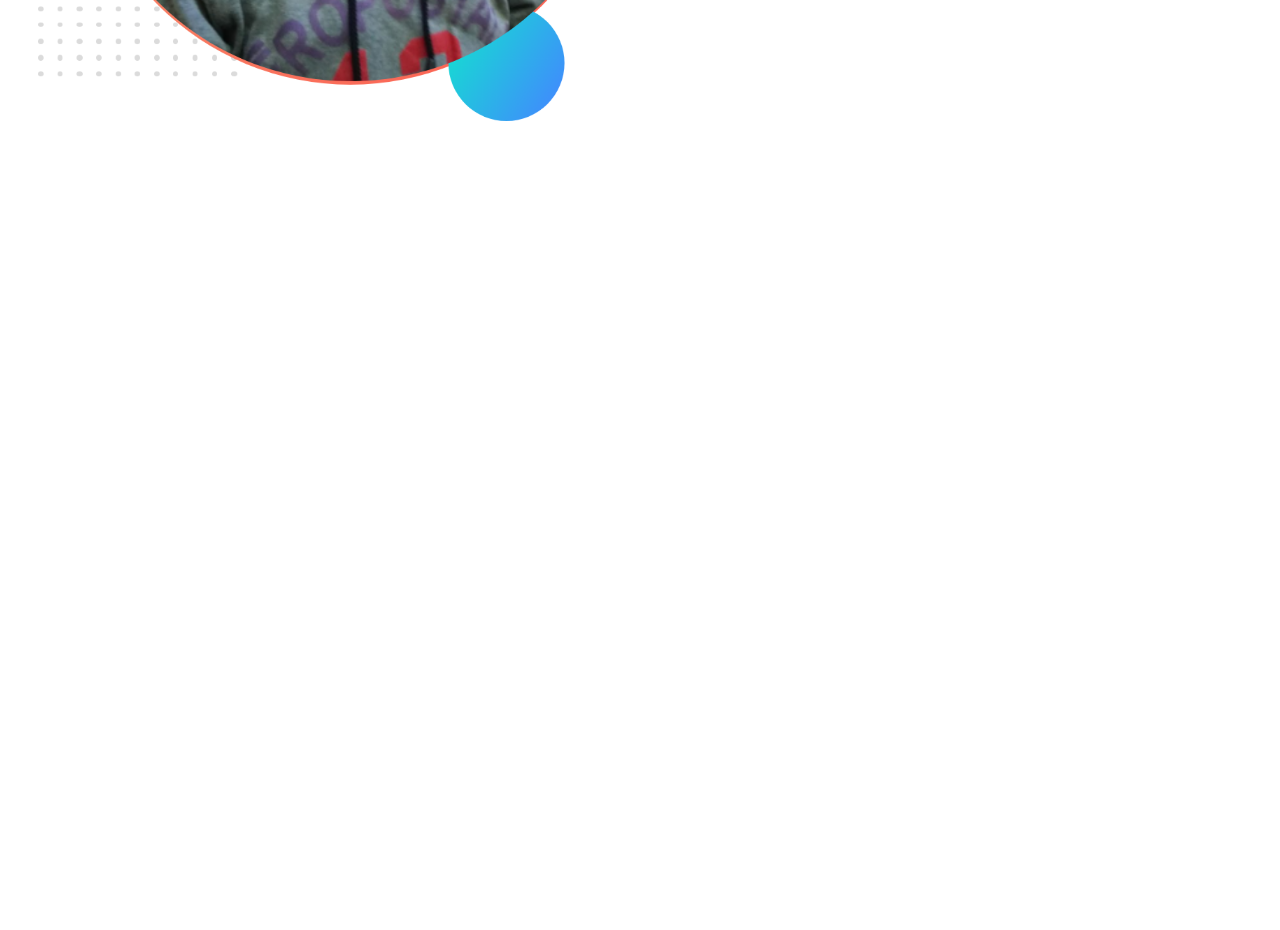
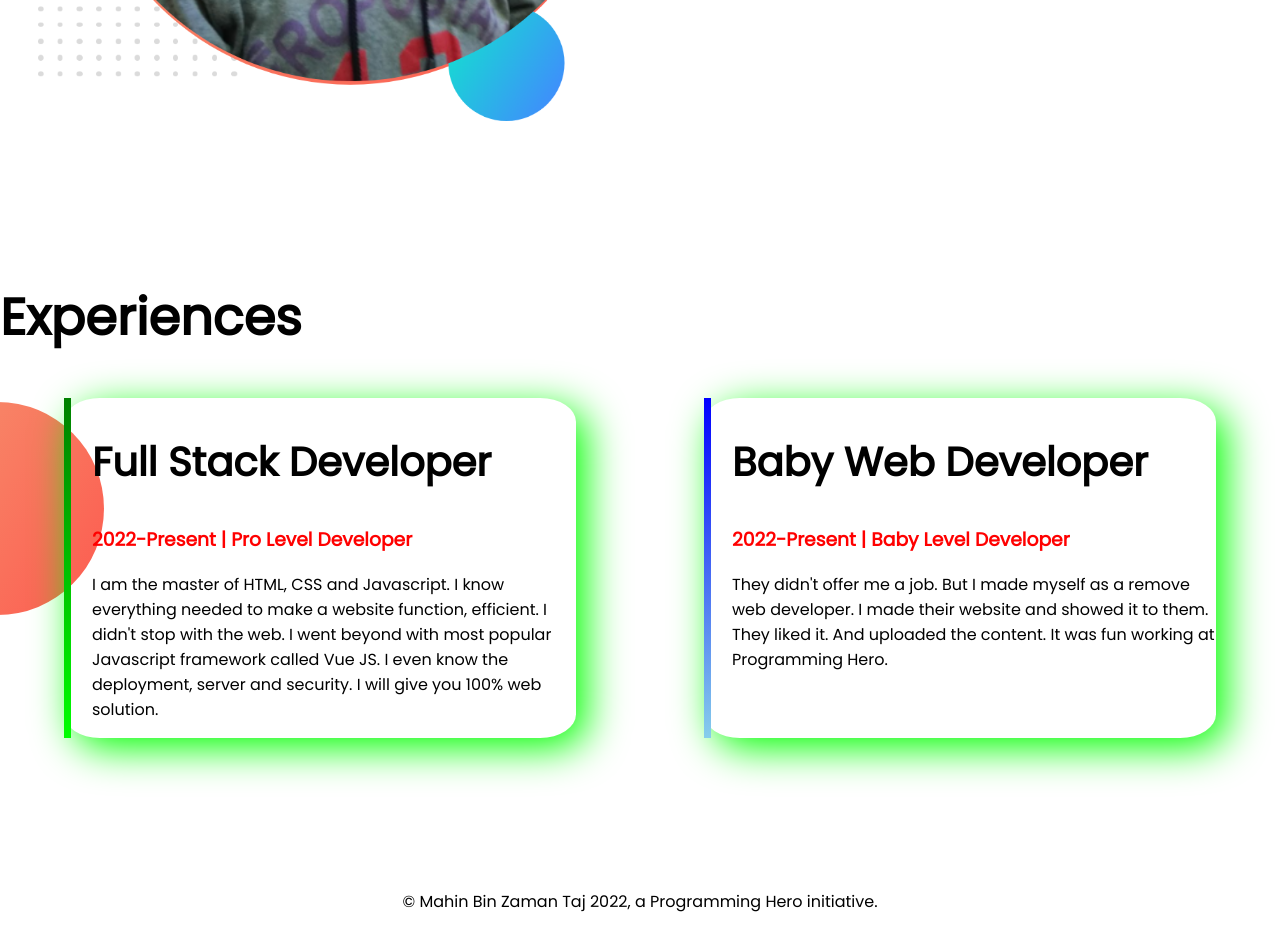
Before and after one commit to MahinBinZamanTaj01/Developer-portfolio007, a plain HTML site: page index.html in a window 1280 px wide. Shown: the part 1206-2136 px from the top of the page. Before the commit the page ends 1485 px from the top, so only its background shows below. Drawn offline with Linux system fonts and the light colour scheme.

Commit message:
complete

```diff
--- a/index.html
+++ b/index.html
@@ -13,7 +13,7 @@
 </head>
 
 <body>
-    <section class="top-ban">
+    <section class="top-ban flexible-container">
         <div class="half-width">
             <h1>Welcome To </h1>
             <h1><span class="red-color">Mahin Bin Zaman Taj</span> world!</h1>
@@ -28,7 +28,7 @@
         </div>
         <div class="half-width"><img src="images/TAJ.png" alt="Mahin Bin Zaman Taj"></div>
     </section>
-    <section class="dream-big">
+    <section class="dream-big flexible-container">
     <div class="half-width"><img src="images/Taj-bg.png" alt="mahinbinzamantaj"></div>
     <div class="half-width">
         <h1>Dream Big</h1>
@@ -40,6 +40,24 @@
             <a class="link-button" target="_blank" href="https://www.facebook.com/mahinbinzaman.taj.3">Facebook ID</a>
     </div>
     </section>
+    <section class="xp">
+        <h1>Experiences</h1>
+    <div class="flexible-container">
+        <div id="full" class="xp-item">
+            <h2>Full Stack Developer</h2>
+            <h3 class="red-color">2022-Present | Pro Level Developer</h3>
+            <p>I am the master of HTML, CSS and Javascript. I know everything needed to make a website function, efficient. I didn't stop with the web. I went beyond with most popular Javascript framework called Vue JS. I even know the deployment, server and security. I will give you 100% web solution.</p>
+        </div>
+        <div id="web-dev" class="xp-item">
+            <h2>Baby Web Developer</h2>
+            <h3 class="red-color">2022-Present | Baby Level Developer</h3>
+            <p>They didn't offer me a job. But I made myself as a remove web developer. I made their website and showed it to them. They liked it. And uploaded the content. It was fun working at Programming Hero.</p>
+        </div>
+    </div>
+    </section>
+    <footer>
+        <p>© Mahin Bin Zaman Taj 2022, a Programming Hero initiative.</p>
+    </footer>
 </body>
 
 </html>
--- a/style.css
+++ b/style.css
@@ -5,16 +5,20 @@ body{
 h1{
     font-size: 51px;
 }
+h2{
+    font-size: 40px;
+}
 .red-color{
     color: red;
 }
-section{
+.flexible-container{
     display: flex;
     margin-bottom: 151px;
 }
 .half-width{
     width: 50%;
     padding-left: 3%;
+
 }
 .half-width img{
     width: 97%;
@@ -37,3 +41,33 @@ section{
     background-repeat: no-repeat;
     background-position: right;
 }
+.xp{
+    background-image: url(images/exp-bg.png);
+    background-repeat: no-repeat;
+    background-position: left;
+}
+.xp-item{
+    width: 40%;
+    margin-left: 05%;
+    margin-right: 5% ;
+    padding-left: 21px;
+
+    box-shadow: 10px 10px 40px lime;
+    border-radius: 7%;
+    border-left: 8px solid;
+}
+#web-dev{
+    border-left: 7px solid;
+    border-radius: 7%;
+    border-image:linear-gradient(blue, skyblue ) ;
+    border-image-slice: 1 ;
+}
+#full{
+    border-left: 7px solid;
+    border-radius: 7%;
+    border-image:linear-gradient(green, lime ) ;
+    border-image-slice: 1 ;
+}
+footer p{
+    text-align: center;
+}
```
